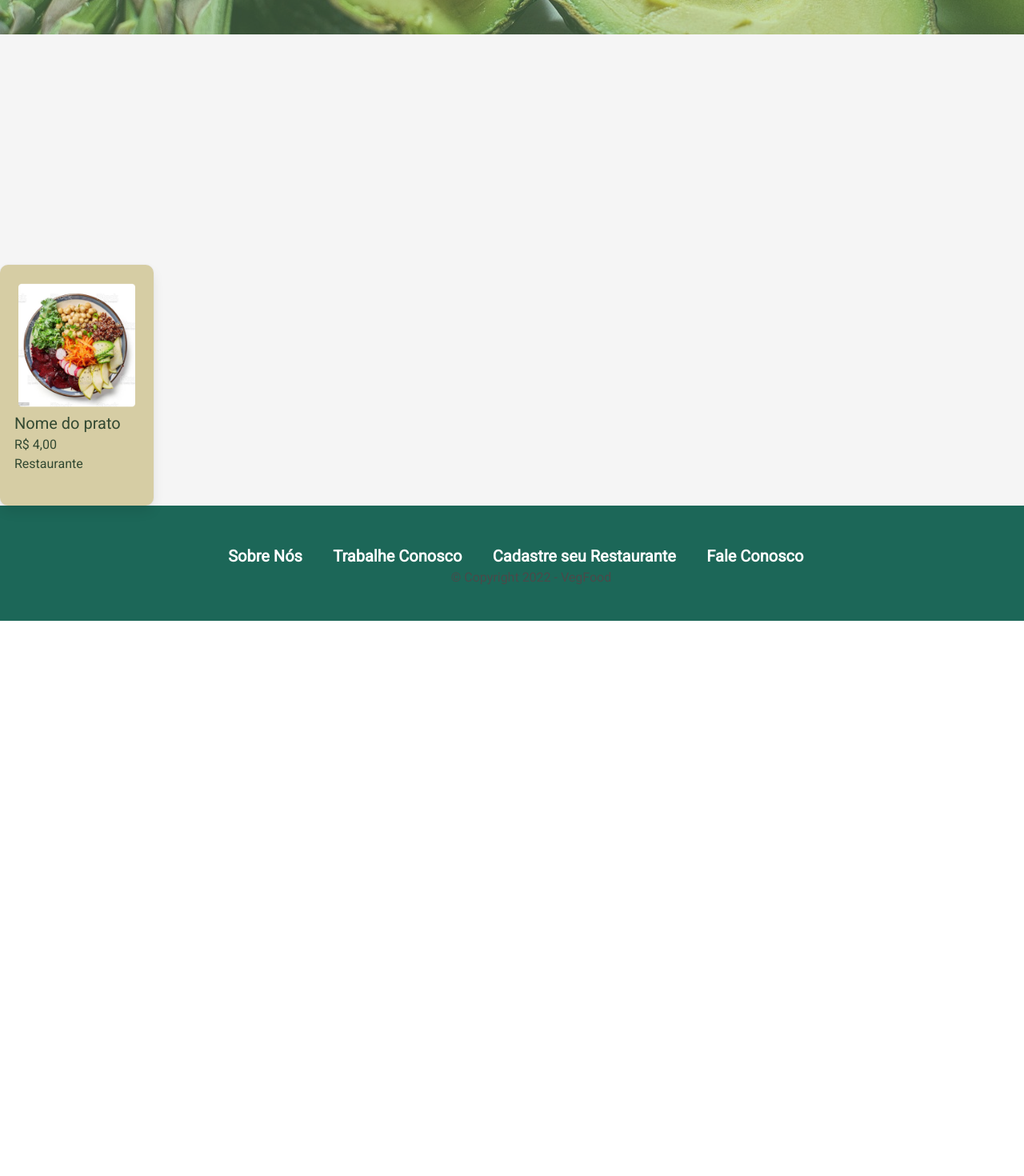
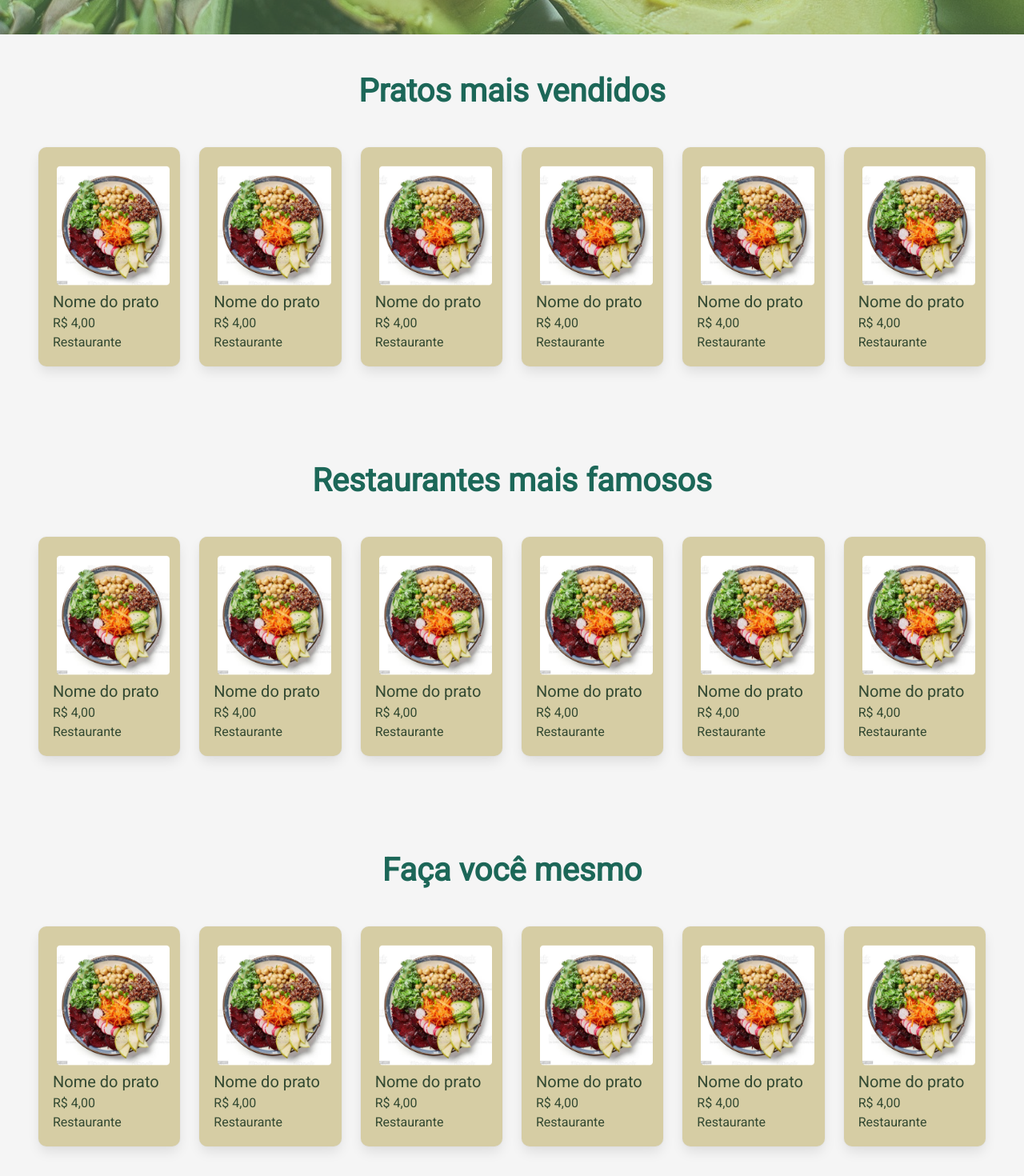
Before and after one commit to Tyago-Teoi/React-Vegfood, a React (Create React App) app: page / in a window 1280 px wide. Shown: the part 420-1890 px from the top of the page at 80% size. Before the commit the page ends 1196 px from the top, so only its background shows below. Built offline with nearby package versions, Linux system fonts and the light colour scheme.

Commit message:
Integrated cards

```diff
--- a/src/components/Card/Card.css
+++ b/src/components/Card/Card.css
@@ -1,9 +1,5 @@
 .card {
-    display: flex;
-    flex-direction: column;
-    width: 15%;
-    height: 301px;
-    background-color: #D6CDA4;
+  background-color: #d6cda4;
   color: #334932;
   padding: 18px 18px 18px 18px;
   text-align: left;
@@ -21,3 +17,7 @@
 .txt_smaller {
   font-size: 16px;
 }
+
+.centered-section {
+  text-align: center;
+}
--- a/src/pages/Home/Home.css
+++ b/src/pages/Home/Home.css
@@ -12,7 +12,15 @@
 }
 
 #message {
+  text-align: justify;
   margin-top: 50px;
   margin-bottom: 50px;
   max-width: 750px;
 }
+
+.section-title {
+  color: #1c6758;
+  font-weight: 700;
+  font-size: 40px;
+  margin-bottom: 35px;
+}
--- a/src/pages/Home/Home.js
+++ b/src/pages/Home/Home.js
@@ -14,10 +14,79 @@ function ComponentName() {
           Confira os nossos restaurantes parceiros e os seus pratos abaixo.
         </p>
       </section>
-      <section id="popular-restaurants" className="section"></section>
-      <section id="popular-dishes" className="section"></section>
-      <section id="ingredients" className="section"></section>
-      <Card></Card>
+      <section
+        id="popular-restaurants"
+        className="section centered-section mb-5"
+      >
+        <h1 className="title section-title mb-6">Pratos mais vendidos</h1>
+        <div className="columns">
+          <div className="column">
+            <Card />
+          </div>
+          <div className="column">
+            <Card />
+          </div>
+          <div className="column">
+            <Card />
+          </div>
+          <div className="column">
+            <Card />
+          </div>
+          <div className="column">
+            <Card />
+          </div>
+          <div className="column">
+            <Card />
+          </div>
+        </div>
+      </section>
+      <section id="popular-dishes" className="section centered-section mb-5">
+        <h1 className="title section-title mb-6">Restaurantes mais famosos</h1>
+        <div className="columns">
+          <div className="column">
+            <Card />
+          </div>
+          <div className="column">
+            <Card />
+          </div>
+          <div className="column">
+            <Card />
+          </div>
+          <div className="column">
+            <Card />
+          </div>
+          <div className="column">
+            <Card />
+          </div>
+          <div className="column">
+            <Card />
+          </div>
+        </div>
+      </section>
+      <section id="ingredients" className="section centered-section mb-5">
+        <h1 className="title section-title mb-6">Faça você mesmo</h1>
+        <div className="columns">
+          <div className="column">
+            <Card />
+          </div>
+          <div className="column">
+            <Card />
+          </div>
+          <div className="column">
+            <Card />
+          </div>
+          <div className="column">
+            <Card />
+          </div>
+          <div className="column">
+            <Card />
+          </div>
+          <div className="column">
+            <Card />
+          </div>
+        </div>
+      </section>
+
       <Footer></Footer>
     </>
   );
```
Lines whose indentation alone changed are shown as unchanged.
